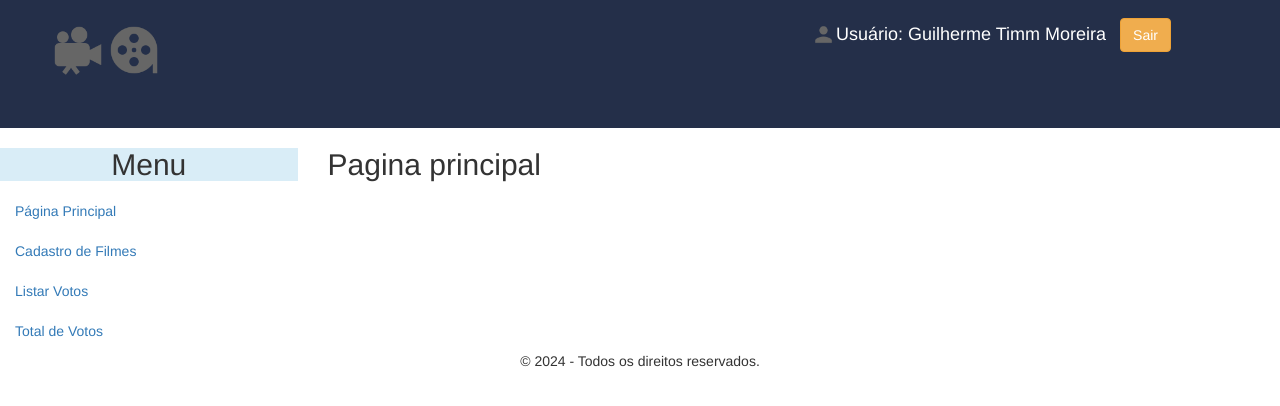
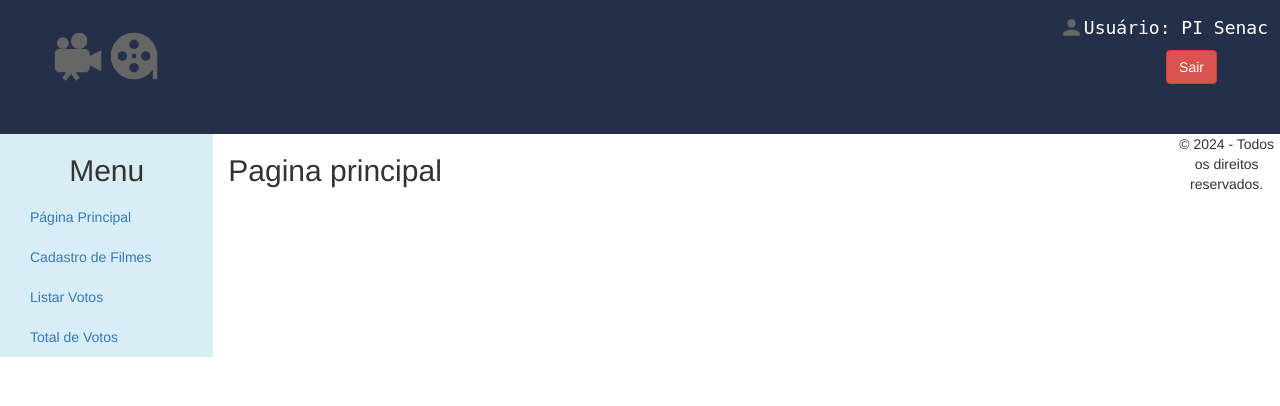
Before and after one commit to GuilhermeGTM/PI-ultima-entrega, a PHP site: page / in a window 1280 px wide. Shown: the top 406 px of the page. Run offline with PHP 8.4, Linux system fonts and the light colour scheme; a user stored in the database is signed in.

Commit message:
Mudanças gerais no visual

```diff
--- a/inc_menu.php
+++ b/inc_menu.php
@@ -1,5 +1,4 @@
-  <div class="row">
-    <div class="col-sm-3">
+    <div class="bg-info col-sm-2">
         <h2 class="bg-info text-center"> Menu </h2>
         <ul class="nav navbar-sidebar">
         <li class="active"><a href="index.php">Página Principal</a></li>
--- a/inc_titulo.php
+++ b/inc_titulo.php
@@ -29,9 +29,12 @@ $usuario = $_SESSION["usuario"];
             <img src="./icones/Movie Projector.png" alt="" style="width:4em">
             <img src="./icones/Film Reel.png" alt="" style="width:4em">
         </div>
-            <div style="display: flex; flex-direction: row-reverse; margin-left: 55%;">
+        <div style="display: flex; flex-direction: row-reverse; margin-left: 76%;">
                 <h1>&nbsp;</h1>
-                <h4> Usuário: <?= $usuario ?><a href="logout.php" style="margin-left: 1em;" class="btn btn-warning"> Sair </a></h4>
-                <img src="./icones/icon-user.png" alt="a" style="width: 25px; height:25px; margin-top: 1em;">
+                <h4 style="font-family: monospace;"> Usuário: PI Senac</h4>
+                <img src="./icones/icon-user.png" alt="a" style="width: 25px; height:25px; margin-top: 0.5em;">
+            </div>
+            <div style="margin-top: 3em; margin-left: -9em;">
+              <a href="logout.php" style="margin-left: 1em;" class="btn btn-danger"> Sair </a>
             </div>
         </div>
--- a/inc_titulopg.php
+++ b/inc_titulopg.php
@@ -17,7 +17,7 @@
         </div>
             <div style="display: flex; flex-direction: row-reverse; margin-left: 76%;">
                 <h1>&nbsp;</h1>
-                <h4> Usuário: PI Senac</h4>
+                <h4 style="font-family: monospace;"> Usuário: PI Senac</h4>
                 <img src="./icones/icon-user.png" alt="a" style="width: 25px; height:25px; margin-top: 0.5em;">
             </div>
             <div style="margin-top: 3em; margin-left: -9em;">
--- a/inc_votos2.php
+++ b/inc_votos2.php
@@ -28,7 +28,7 @@ include 'inc_menupg.php';
             if ($conn->query($sql) === TRUE) {
                 // obtém o id do registro inserido
                 $last_id = $conn->insert_id;
-                echo "<h3 class='text-primary'> Voto Confirmado, Obrigado Pela Colaboração... </h3>";
+                echo "<h3> Voto Confirmado, Obrigado Pela Colaboração... </h3>";
                 $votosUser = "SELECT COUNT(*) c FROM votos WHERE email='$email'";
                 $result = $conn->query($votosUser);
 
@@ -36,7 +36,7 @@ include 'inc_menupg.php';
                 $votos = $rows[0][0];
                 echo "<h4 class='fs-1'> Você tem <span class='text-info fs-2'> $votos </span> votos<h4>";
                 if ($votos >= 50) {
-                    echo "<button type='submit' id='ingresso' class='btn btn-info btn-lg aria-pressed='true' btn-block'>Trocar pontos por ingresso</button>";
+                    echo "<button type='submit' id='ingresso' class='btn btn-danger btn-lg aria-pressed='true' btn-block'>Trocar pontos por ingresso</button>";
                     echo "
                     <script>
                 let btn_ticket = document.getElementById('ingresso');
```
Also changed, not shown: cad_filmes.php (+4 -4 lines).
